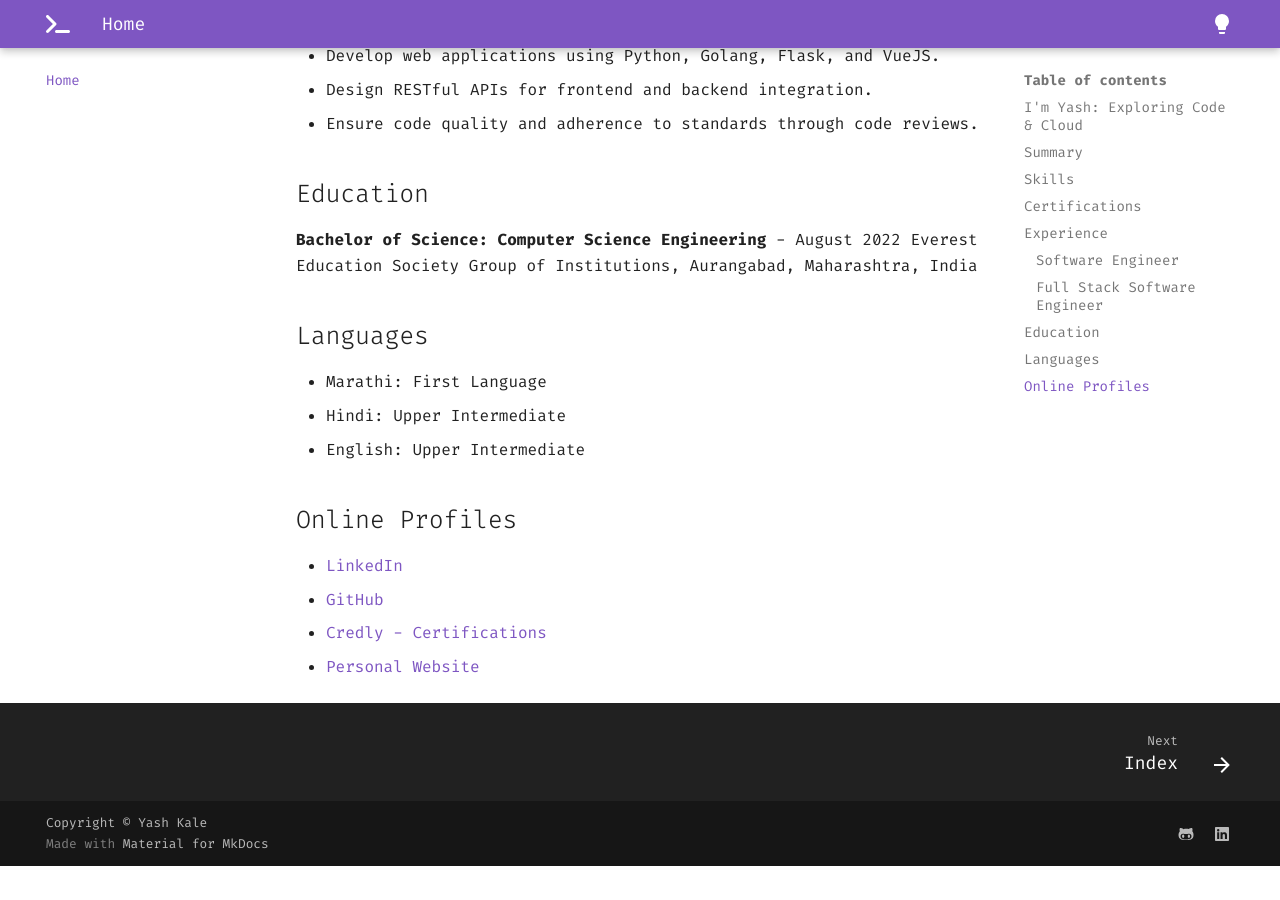
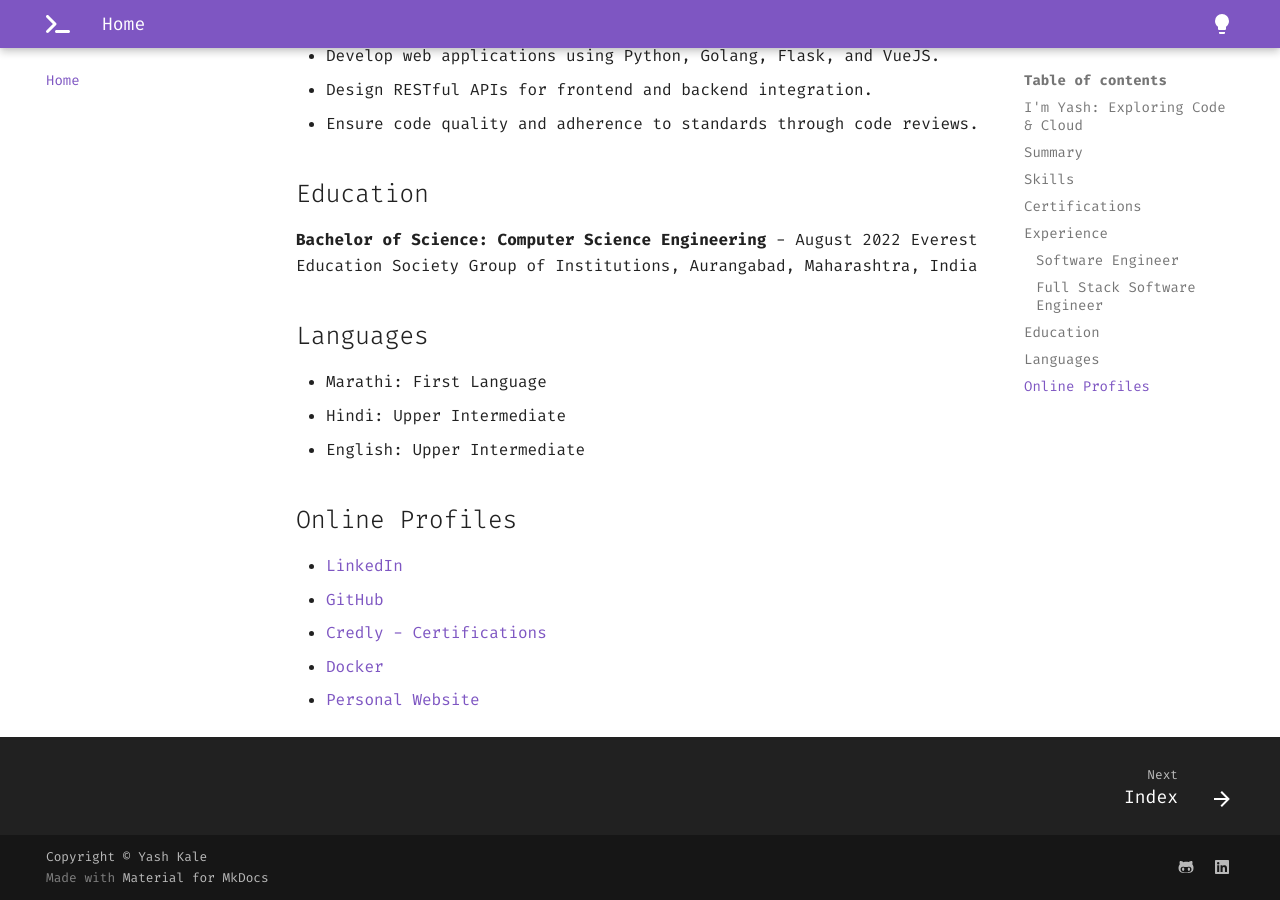
Before and after one commit to imyashkale/portfolio, an MkDocs documentation site: the page built from docs/index.md, in a window 1280 px wide and 900 px high, scrolled down 2031 px. Built offline with MkDocs 1.6.1 and Material for MkDocs 9.7.7, drawn with Linux system fonts in a browser that asks for light colours; before the commit the page ends 2897 px from its top, so only the background shows below that.

Commit message:
Docker Profile Added

```diff
--- a/docs/index.md
+++ b/docs/index.md
@@ -72,4 +72,5 @@ Everest Education Society Group of Institutions, Aurangabad, Maharashtra, India
 - [LinkedIn](https://www.linkedin.com/in/imyashkale/)
 - [GitHub](https://github.com/imyashkale)
 - [Credly - Certifications](https://www.credly.com/badges/9eb5642b-17d6-4463-9578-50eb57e425c6)
+- [Docker](https://hub.docker.com/u/imyashkale)
 - [Personal Website](https://imyashkale.com)
```
